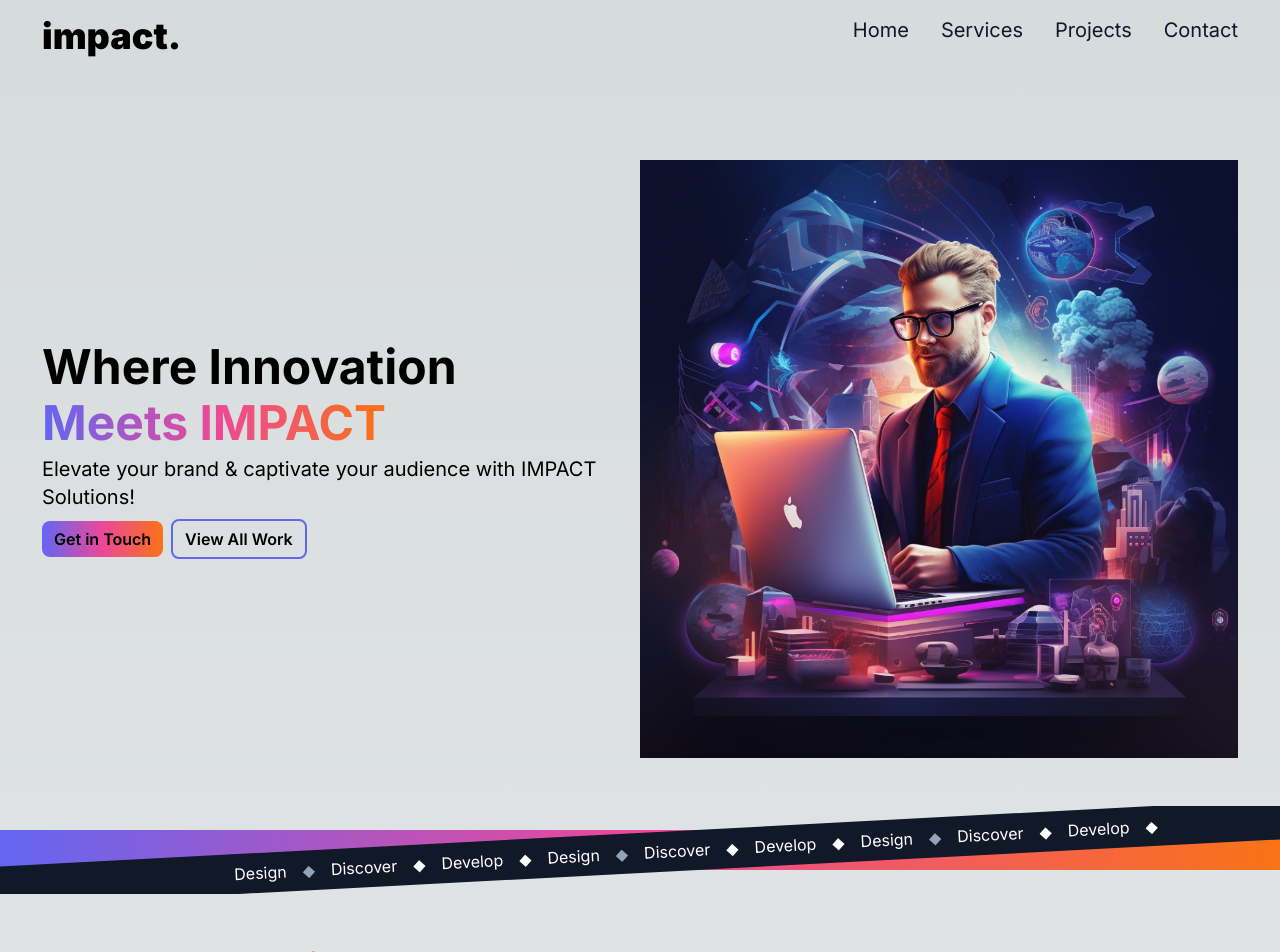
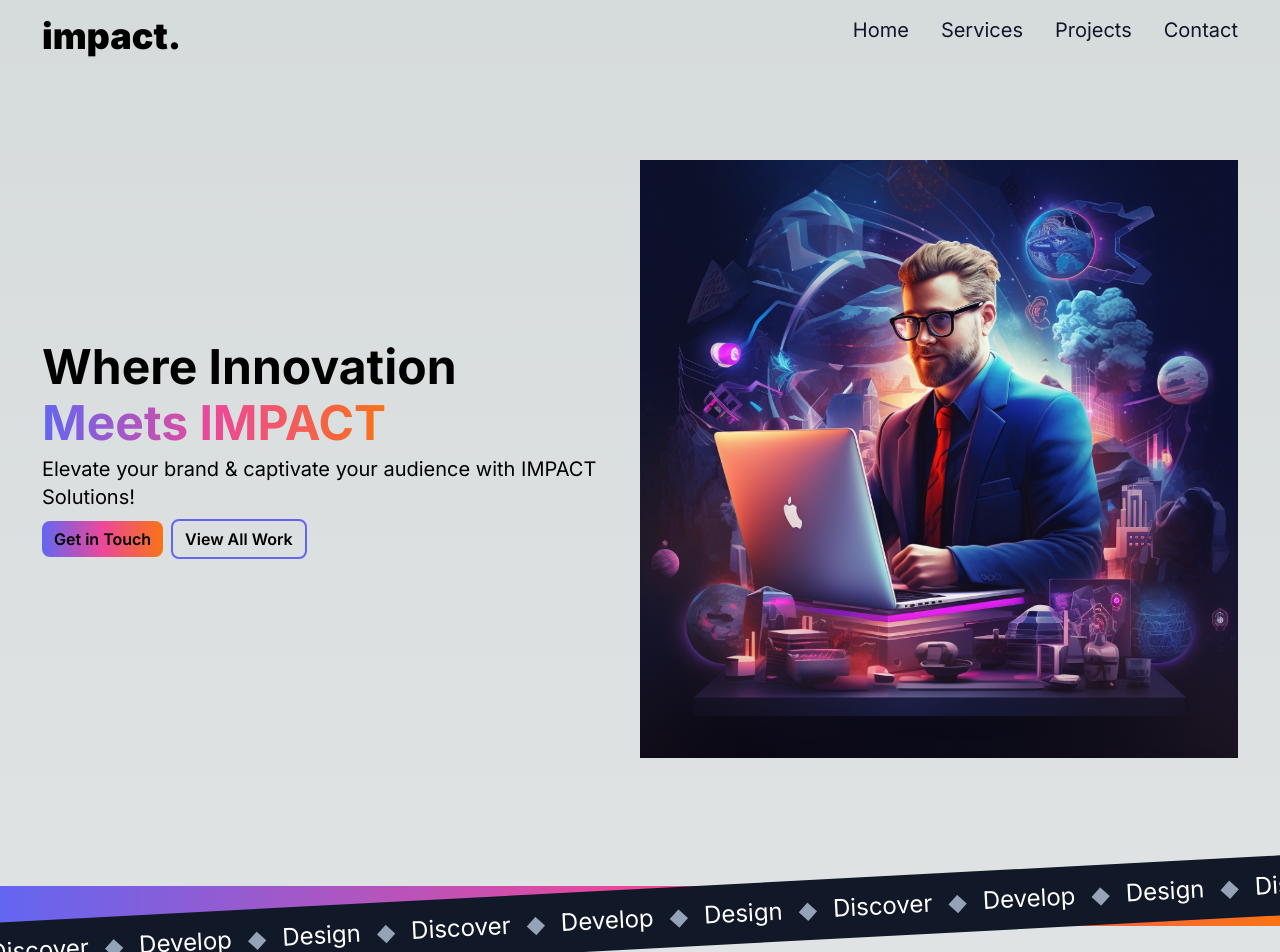
Before and after one commit to BrendenTogioka/agency, a Next.js app: page / in a window 1280 px wide. Shown: the top 952 px of the page. Built offline with nearby package versions, Linux system fonts and the light colour scheme.

Commit message:
update categories and padding

```diff
--- a/app/components/CategoriesSlider.js
+++ b/app/components/CategoriesSlider.js
@@ -1,26 +1,44 @@
 export default function CategoriesSlider() {
   return (
-    <section className="overflow-hidden py-6">
+    <section className="overflow-hidden py-6 sm:py-8 md:py-10 lg:py-20 xl:py-30">
       <div className="relative h-[40px] w-screen bg-gradient-to-r from-indigo-500 via-pink-500 to-orange-500 ">
-        <ul className="absolute left-0 flex justify-center items-center gap-4 h-[40px] w-[110%] text-white bg-gray-900 -rotate-[3deg] -translate-x-2 overflow-hidden">
+        <ul className="absolute left-0 flex justify-center items-center gap-4 h-[40px] lg:h-[60px] w-[110%] text-white bg-gray-900 -rotate-[3deg] -translate-x-2 overflow-hidden lg:text-2xl">
           <li>Design</li>
           <li className="text-slate-400">&#9670;</li>
           <li>Discover</li>
-          <li>&#9670;</li>
+          <li className="text-slate-400">&#9670;</li>
           <li>Develop</li>
-          <li>&#9670;</li>
+          <li className="text-slate-400">&#9670;</li>
           <li>Design</li>
           <li className="text-slate-400">&#9670;</li>
           <li>Discover</li>
-          <li>&#9670;</li>
+          <li className="text-slate-400">&#9670;</li>
           <li>Develop</li>
-          <li>&#9670;</li>
+          <li className="text-slate-400">&#9670;</li>
           <li>Design</li>
           <li className="text-slate-400">&#9670;</li>
           <li>Discover</li>
-          <li>&#9670;</li>
+          <li className="text-slate-400">&#9670;</li>
           <li>Develop</li>
-          <li>&#9670;</li>
+          <li className="text-slate-400">&#9670;</li>
+          <li>Design</li>
+          <li className="text-slate-400">&#9670;</li>
+          <li>Discover</li>
+          <li className="text-slate-400">&#9670;</li>
+          <li>Develop</li>
+          <li className="text-slate-400">&#9670;</li>
+          <li>Design</li>
+          <li className="text-slate-400">&#9670;</li>
+          <li>Discover</li>
+          <li className="text-slate-400">&#9670;</li>
+          <li>Develop</li>
+          <li className="text-slate-400">&#9670;</li>
+          <li>Design</li>
+          <li className="text-slate-400">&#9670;</li>
+          <li>Discover</li>
+          <li className="text-slate-400">&#9670;</li>
+          <li>Develop</li>
+          <li className="text-slate-400">&#9670;</li>
         </ul>
       </div>
     </section>
--- a/app/components/FinalCTASection.js
+++ b/app/components/FinalCTASection.js
@@ -13,7 +13,7 @@ export default function FinalCTASection() {
             design on your business.
           </h2>
           <Link
-            href="/"
+            href="/contact"
             className="bg-gradient-to-r from-indigo-500 via-pink-500 to-orange-500 inline-block text-transparent bg-clip-text underline underline-offset-2 mt-6"
           >
             Let&#x27;s Work Together &#x27AB;
--- a/app/components/HeroBanner.js
+++ b/app/components/HeroBanner.js
@@ -33,7 +33,7 @@ export default function HeroBanner() {
           </Link>
         </div>
       </div>
-      <div className="w-full md:w-1/2">
+      <div className="w-full md:w-1/2 mt-2 sm:mt-0">
         <Image src={heroImage} alt="hero image" />
       </div>
     </section>
--- a/app/components/Navbar.js
+++ b/app/components/Navbar.js
@@ -56,11 +56,10 @@ export default function Navbar() {
             </button>
           )}
         </div>
-        <div className="menu hidden md:block md:w-auto" id="navbar">
-          <ul className="flex p-4 md:p-0 md:flex-row md:space-x-8 mt-0 ">
+        <div className="menu hidden md:block md:w-auto " id="navbar">
+          <ul className="flex p-4 md:p-0 md:flex-row md:space-x-8 mt-0">
             {navLinks.map((link, index) => (
               <li key={index}>
-                <Link href={"/"} alt="alt" />
                 <NavLink href={link.path} title={link.title} />
               </li>
             ))}
--- a/app/services/page.js
+++ b/app/services/page.js
@@ -43,11 +43,11 @@ export default function Services() {
             }`}
             key={service.title}
           >
-            <div className="sm:w-1/2">
+            <div className="w-full sm:w-1/2">
               <h2 className="text-4xl sm:text-5xl pb-2 font-bold mb-2 leading-snug bg-gradient-to-r from-indigo-500 via-pink-500 to-orange-500 inline-block text-transparent bg-clip-text">
                 {service.title}
               </h2>
-              <p className="w-[40ch] mb-6 text-lg">{service.description}</p>
+              <p className="sm:w-[40ch] mb-6 text-lg">{service.description}</p>
               <Link
                 href="/contact"
                 className="font-semibold text-lg text-white py-2 px-3  mr-2 rounded-lg bg-gradient-to-r from-indigo-500 via-pink-500 to-orange-500"
@@ -55,7 +55,7 @@ export default function Services() {
                 Get in Touch
               </Link>
             </div>
-            <div className="sm:w-1/2">
+            <div className="w-full sm:w-1/2">
               <Image src={service.image} alt={service.title} />
             </div>
           </div>
```
